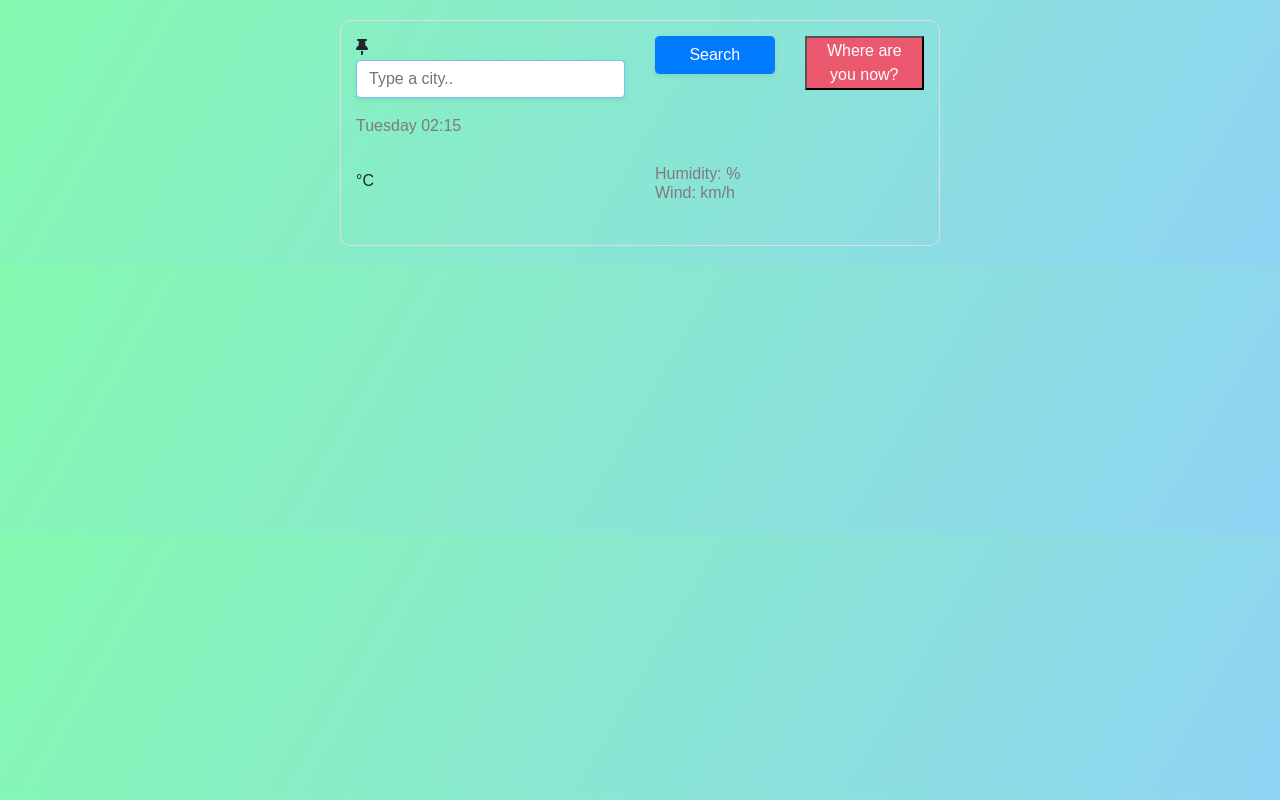
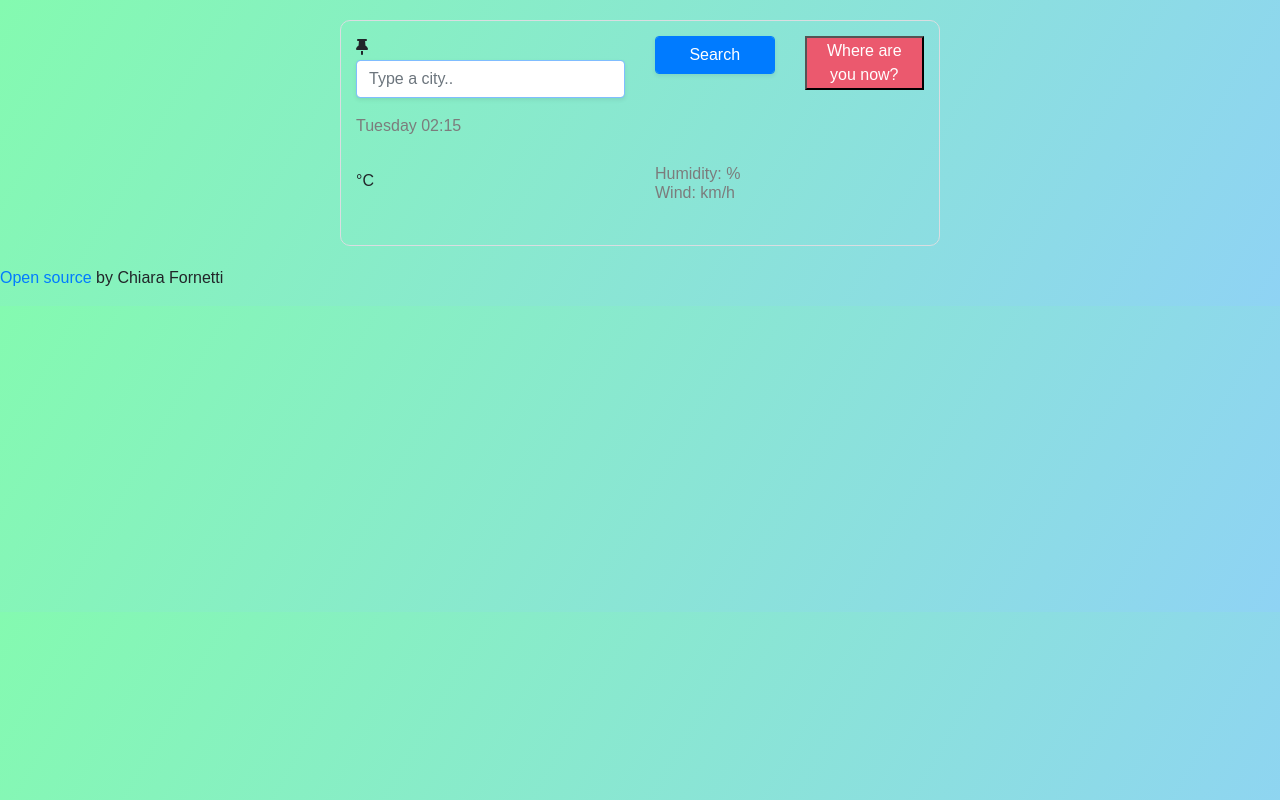
Before and after one commit to cfornetti/Weather_App_Test, a plain HTML site: page index.html in a window 1280 px wide. Drawn offline with nearby package versions, Linux system fonts and the light colour scheme; no server answers.

Commit message:
added open-source in html

```diff
--- a/index.html
+++ b/index.html
@@ -55,6 +55,13 @@
             </div>
         </div>
     </div>
+
+<p class="open-source">
+    <a href="http://">
+    Open source
+    </a>
+    by Chiara Fornetti
+</p>
     <script src="src/index.js"></script>
 </body>
 
--- a/src/styles.css
+++ b/src/styles.css
@@ -58,3 +58,6 @@ li {
   color: #fff;
   background-color: #eb596e;
 }
+.open-source{
+    font-family: arial, sans-serif;
+}
```
